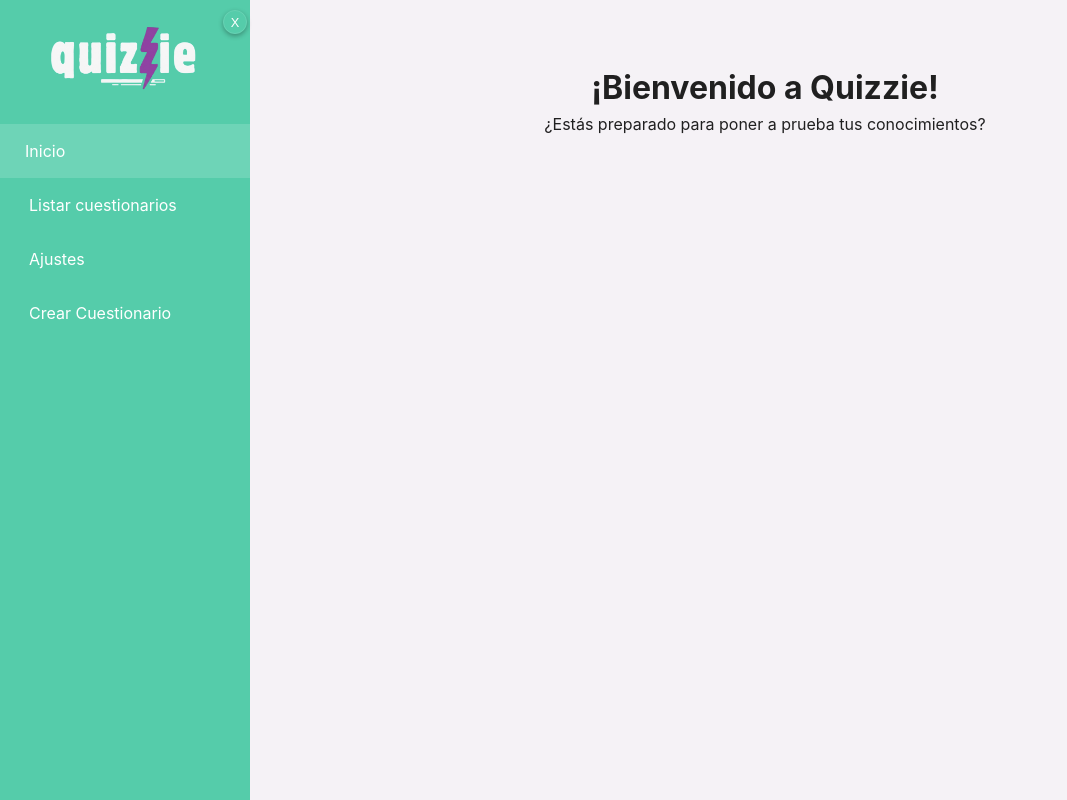
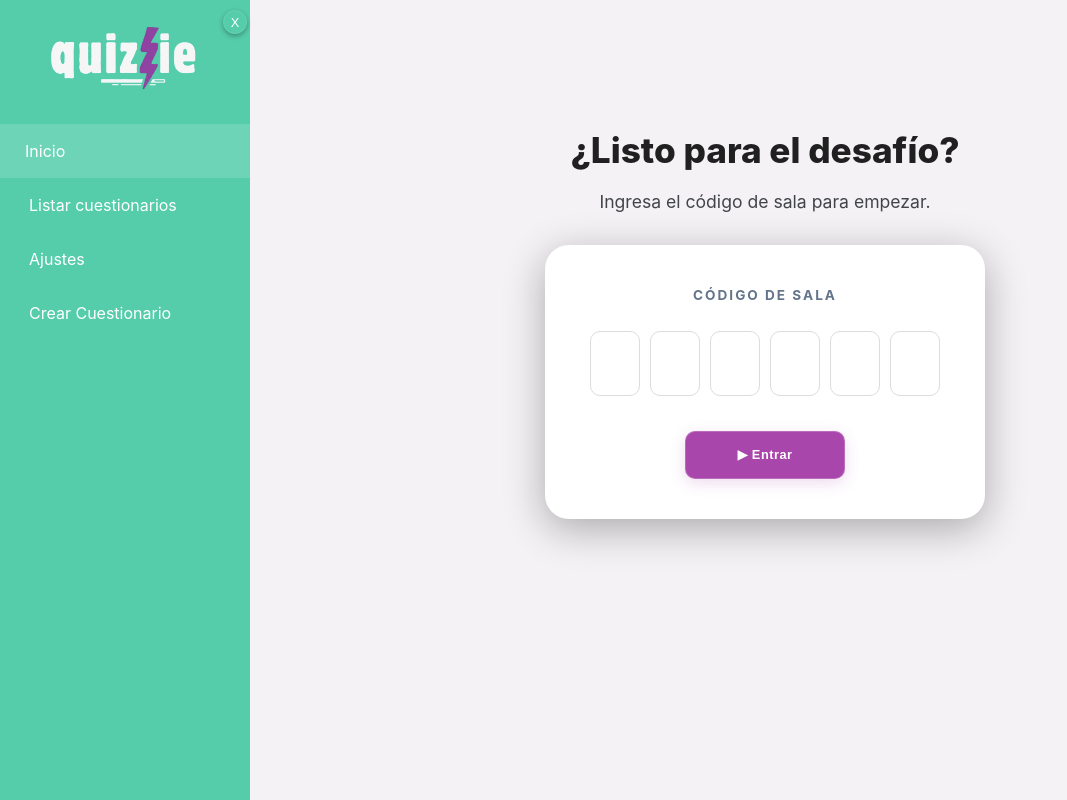
Before and after one commit to frangago71/quizzie-TFG, a React (Vite) app in the folder frontend/: page / in a window 1280 px wide. Shown: the whole page, without its empty margins (0-1067 px from the left). Built offline with nearby package versions, Linux system fonts and the light colour scheme.

Commit message:
feat: room code input component included in home page
Refs #4

```diff
--- a/frontend/src/App.tsx
+++ b/frontend/src/App.tsx
@@ -3,7 +3,9 @@ import quizzieLogo from './assets/logo-sidebar.png'
 import CreateQuiz from './forms/CreateQuiz.tsx'
 import ListQuizzes from './forms/ListQuizzes.tsx'
 import SetupRoom from './forms/SetupRoom.tsx'
+import RoomCode from './forms/RoomCode.tsx'
 import './App.css'
+
 
 function App() {
   const [sidebarOpen, setSidebarOpen] = useState(window.innerWidth > 768);
@@ -64,12 +66,11 @@ function App() {
             <SetupRoom
               quizId={selectedQuizId}
               onBack={() => setCurrentScreen('cuestionarios')}
-              onOpenSession={(code) => console.log("PIN generado:", code)}
+              onOpenSession={(code) => console.log("Código generado:", code)}
             />
           ) : (
             <>
-              <h1>¡Bienvenido a Quizzie!</h1>
-              <p>¿Estás preparado para poner a prueba tus conocimientos?</p>
+              <RoomCode onJoinSuccess ={(code) => console.log("Sala encontrada con el código:", code)} />
             </>
           )}
 
--- /dev/null
+++ b/frontend/src/forms/RoomCode.css
@@ -0,0 +1,82 @@
+.join-container {
+  display: flex;
+  flex-direction: column;
+  align-items: center;
+  justify-content: center;
+  padding: 60px 20px;
+  width: 100%;
+}
+
+.join-header-text {
+  text-align: center;
+  margin-bottom: 30px;
+  width: 100%;
+}
+
+.join-header-text h2 {
+  font-size: 2.2rem;
+  font-weight: 800;
+  color: var(--text-dark);
+  margin: 0 0 12px 0;
+}
+
+.join-header-text p {
+  font-size: 1.1rem;
+  color: var(--text-gray);
+  max-width: 450px;
+  margin: 0 auto;
+  line-height: 1.5;
+}
+
+.join-card {
+  background: var(--color-white);
+  padding: 40px 30px;
+  border-radius: 24px;
+  box-shadow: 0 10px 40px  var(--shadow-dark);
+  width: 100%;
+  max-width: 440px;
+}
+
+.code-label {
+  display: block;
+  font-size: 0.85rem;
+  font-weight: 700;
+  color: var(--text-gray-light);
+  letter-spacing: 2px;
+  margin-bottom: 25px;
+}
+
+.code-inputs-group {
+  display: flex;
+  gap: 10px;
+  justify-content: center;
+  margin-bottom: 35px;
+}
+
+.code-box {
+  width: 50px;
+  height: 65px;
+  background-color: var(--color-white);
+  color: var(--text-dark);
+  border: 1px solid var(--border-input);
+  border-radius: 10px;
+  text-align: center;
+  font-size: 1.8rem;
+  font-weight: 700;
+  outline: none;
+  transition: all 0.2s ease;
+}
+
+.code-box:focus {
+  border-color: var(--primary-magenta);
+  box-shadow: 0 0 10px var(--primary-magenta);
+  transform: translateY(-2px);
+}
+
+.play-icon {
+  font-size: 0.8rem;
+}
+
+.full-width {
+  width: 100%;
+}
--- /dev/null
+++ b/frontend/src/forms/RoomCode.tsx
@@ -0,0 +1,92 @@
+import React, { useState, useRef } from 'react';
+import axios from 'axios';
+import './RoomCode.css';
+
+interface RoomCodeProps {
+  onJoinSuccess: (code: string) => void;
+}
+
+const RoomCode: React.FC<RoomCodeProps> = ({ onJoinSuccess }) => {
+  const [code, setCode] = useState(['', '', '', '', '', '']);
+  const inputsRef = useRef<(HTMLInputElement | null)[]>([]);
+
+  const handleChange = (value: string, index: number) => {
+    if (!/^\d*$/.test(value)) return;
+
+    const newCode = [...code];
+    newCode[index] = value.slice(-1);
+    setCode(newCode);
+
+    if (value && index < 5) {
+      inputsRef.current[index + 1]?.focus();
+    }
+  };
+
+  const handleKeyDown = (e: React.KeyboardEvent, index: number) => {
+    if (e.key === 'Backspace' && !code[index] && index > 0) {
+      inputsRef.current[index - 1]?.focus();
+    }
+  };
+
+  const handleVerifyCode = async () => {
+    const fullCode = code.join('');
+    if (fullCode.length < 6) {
+      alert("Introduce los 6 dígitos.");
+      return;
+    }
+
+    try {
+      const response = await axios.get(`http://localhost:8000/content/rooms/verify/${fullCode}`);
+
+      if (response.data.success) {
+        alert("¡Código correcto!");
+        onJoinSuccess(fullCode);
+      }
+    } catch (error: any) {
+      const errorMsg = error.response?.data?.detail || "Error al verificar el código";
+      alert(errorMsg);
+    }
+  };
+
+
+  return (
+    <div className="join-container">
+      <div className="join-header-text">
+        <h2>¿Listo para el desafío?</h2>
+        <p>Ingresa el código de sala para empezar.</p>
+      </div>
+
+      <div className="join-card">
+        <span className="code-label">CÓDIGO DE SALA</span>
+
+        <div className="code-inputs-group">
+          {code.map((digit, index) => (
+            <input
+              key={index}
+              ref={(el) => {
+                inputsRef.current[index] = el;
+              }}
+              type="text"
+              inputMode="numeric"
+              value={digit}
+              onChange={(e) => handleChange(e.target.value, index)}
+              onKeyDown={(e) => handleKeyDown(e, index)}
+              className="code-box"
+            />
+          ))}
+        </div>
+
+        <button
+          className="btn-main magenta"
+          onClick={handleVerifyCode}
+          disabled={code.some(d => d === '')}
+        >
+          <span className="play-icon">▶ Entrar</span>
+        </button>
+      </div>
+    </div>
+  );
+
+};
+
+export default RoomCode;
```
